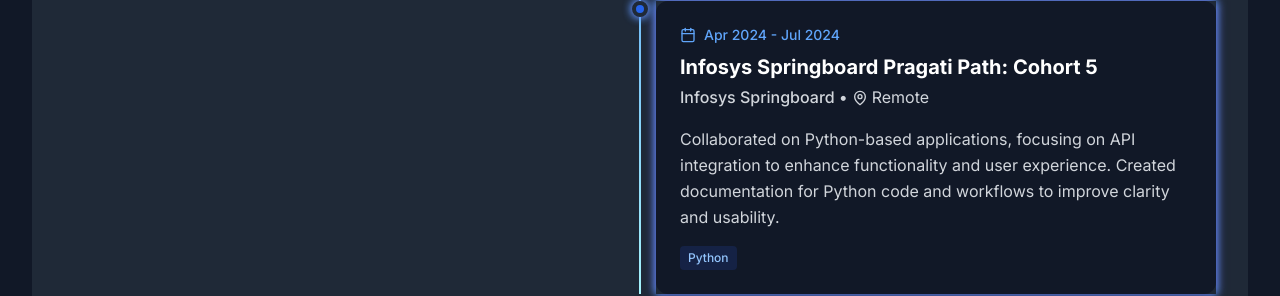
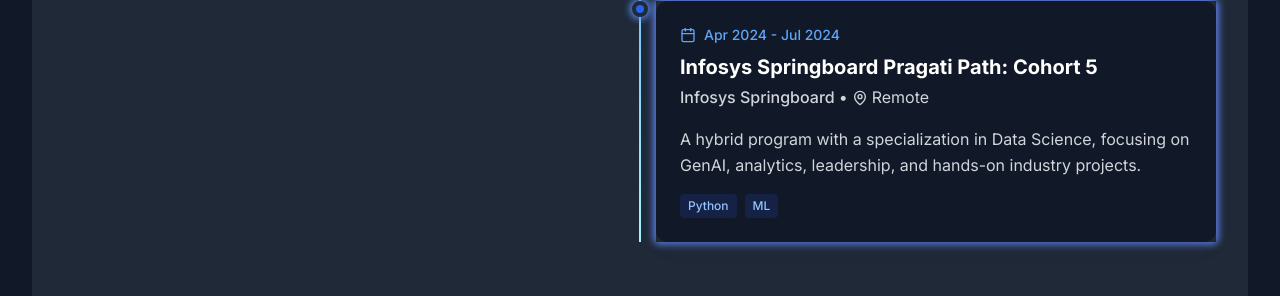
Before and after one commit to Hemali15f/Hemali-Firke-Portfolio, a React (Vite) app: page / in a window 1280 px wide. Shown: the part 1980-2276 px from the top of the page. Built offline with nearby package versions, Linux system fonts and the light colour scheme.

Commit message:
Update Experience.tsx

```diff
--- a/src/components/Experience.tsx
+++ b/src/components/Experience.tsx
@@ -39,8 +39,8 @@
       location: 'Remote',
       period: 'Apr 2024 - Jul 2024',
       description:
-        'Collaborated on Python-based applications, focusing on API integration to enhance functionality and user experience. Created documentation for Python code and workflows to improve clarity and usability.',
-      technologies: ['Python'],
+        'A hybrid program with a specialization in Data Science, focusing on GenAI, analytics, leadership, and hands-on industry projects.',
+      technologies: ['Python','ML'],
     },
   ];
 
```
